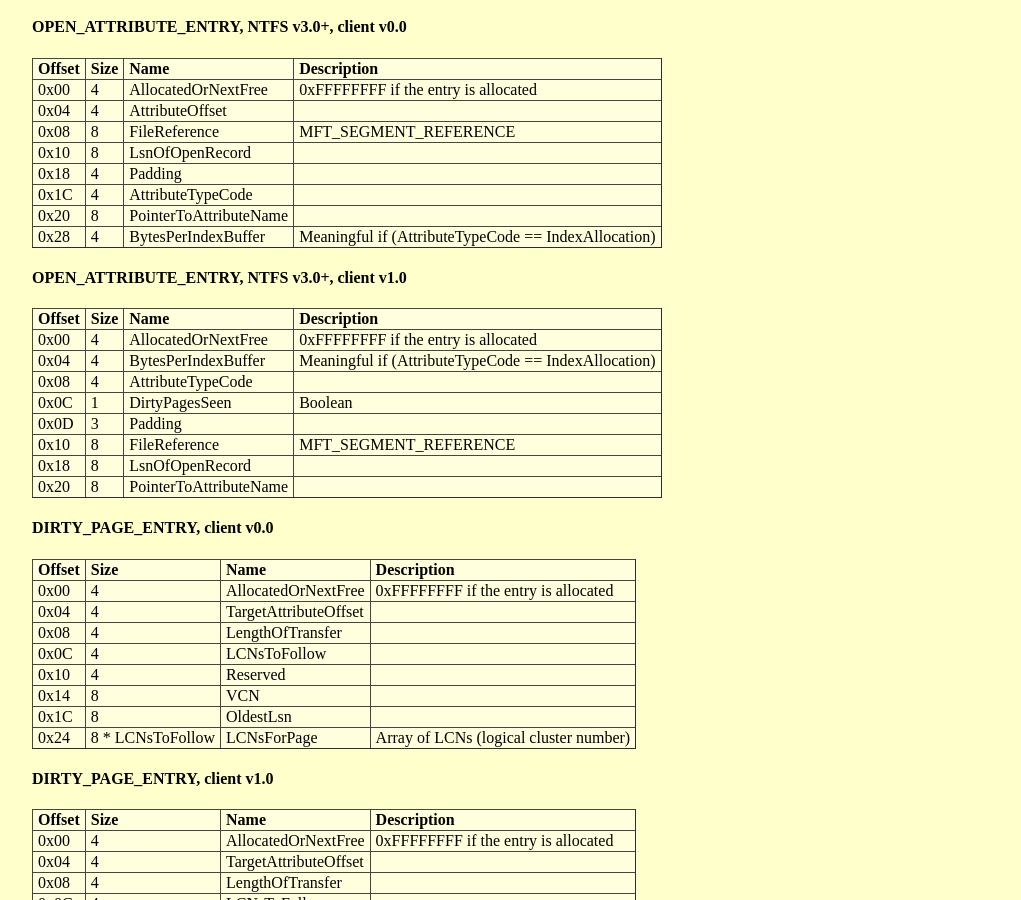
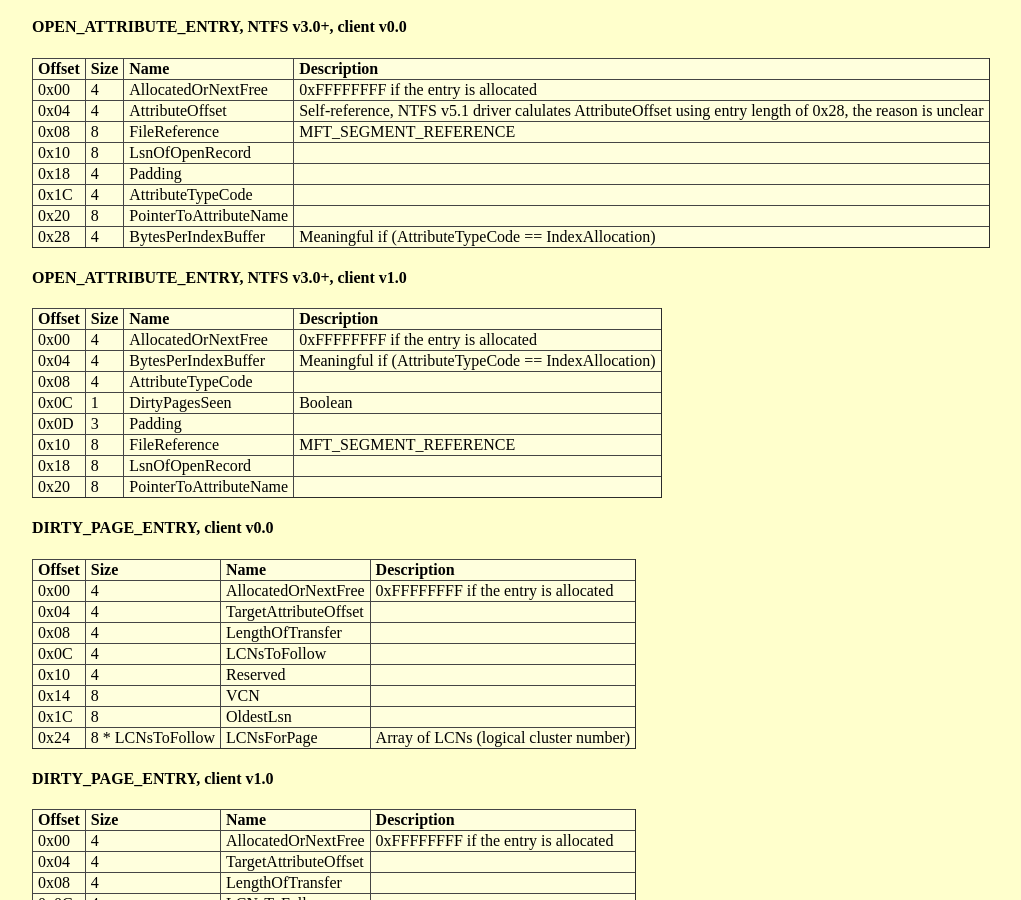
Before and after one commit to flatcap/ntfs-docs, a plain HTML site: page files/logfile.html in a window 1280 px wide. Shown: the part 4678-5578 px from the top of the page, without its empty margins (0-1021 px from the left). Drawn offline with Linux system fonts and the light colour scheme.

Commit message:
Added remark related to OPEN_ATTRIBUTE_ENTRY's AttributeOffset

```diff
--- a/files/logfile.html
+++ b/files/logfile.html
@@ -989,7 +989,7 @@
         <td>0x04</td>
         <td>4</td>
         <td>AttributeOffset</td>
-        <td></td>
+        <td>Self-reference, NTFS v5.1 driver calulates AttributeOffset using entry length of 0x28, the reason is unclear</td>
       </tr>
       <tr>
         <td>0x08</td>
```
